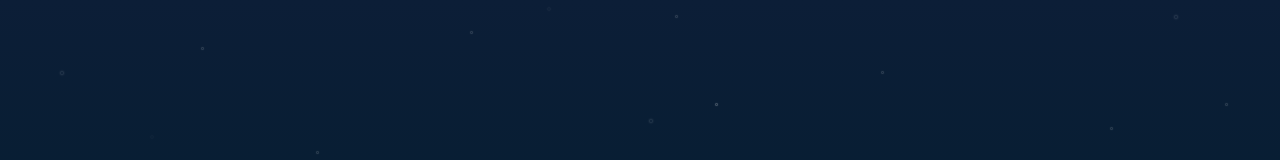
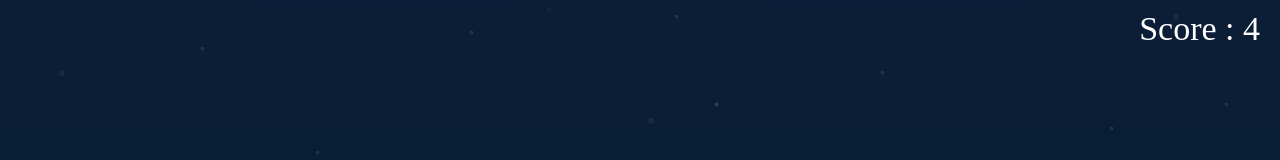
Before and after one commit to verma-harsh/Rocket, a React (Create React App) app: page / in a window 1280 px wide. Shown: the top 160 px of the page. Built offline with nearby package versions, Linux system fonts and the light colour scheme.

Commit message:
Adding score

```diff
--- a/src/components/app/App.js
+++ b/src/components/app/App.js
@@ -1,6 +1,7 @@
 import React from 'react';
 import { Rocket } from "../../game-objects/rocket/rocket";
 import { Star } from "../../game-objects/star/Star";
+import { Score } from "../../game-objects/score/score";
 import "../app/app.css";
 
 class RocketApp extends React.Component {
@@ -8,6 +9,7 @@ class RocketApp extends React.Component {
     state = {
         rocketStruct: '',
         framePos : 0,
+        score: 0
     }
 
     componentDidMount(){
@@ -17,7 +19,8 @@ class RocketApp extends React.Component {
     gameLoop(){
         this.setState({
             rocketStruct : this.rocket.getMyStructure(),
-            framePos : this.state.framePos > 100 ? 0 : (this.state.framePos + 0.1)
+            framePos : this.state.framePos > 100 ? 0 : (this.state.framePos + 0.1),
+            score : (this.state.score + 0.01)
         })
         window.requestAnimationFrame(()=>{
             this.gameLoop();
@@ -28,6 +31,7 @@ class RocketApp extends React.Component {
 
         return (
             <div className="full-height">
+                <Score score={parseInt(this.state.score)}/>
                 <div className="full-height space-background">
                     <Star framePos={this.state.framePos} />
                 </div>
--- a/src/game-objects/rocket/rocket.js
+++ b/src/game-objects/rocket/rocket.js
@@ -51,23 +51,23 @@ export class Rocket {
     switch (key) {
       case "ArrowUp": {
         this.y = this.y - this.speed;
-        this.rotaionPos = this.rotaionPos === -90 ? this.rotaionPos : this.rotaionPos - 2;
+        this.rotaionPos = this.rotaionPos < -89 || this.rotaionPos === -90 ? -90 : this.rotaionPos - 10;
         break;
       }
       case "ArrowDown": {
         this.y = this.y + this.speed;
-        this.rotaionPos = this.rotaionPos === +90 ? this.rotaionPos : this.rotaionPos + 2;
+        this.rotaionPos = this.rotaionPos > 89 || this.rotaionPos === 90 ? 90 : this.rotaionPos + 10;
         break;
       }
       case "ArrowLeft": {
         this.x = this.x - this.speed;
-        this.rotaionPos = this.rotaionPos === -180 ? this.rotaionPos : this.rotaionPos - 10;
+        this.rotaionPos = this.rotaionPos < -179 || this.rotaionPos === -180 ? -180 : this.rotaionPos - 10;
 
         break;
       }
       case "ArrowRight": {
         this.x = this.x + this.speed;
-        this.rotaionPos = this.rotaionPos === 0 ? this.rotaionPos : this.rotaionPos + 10;
+        this.rotaionPos = this.rotaionPos > 1 || this.rotaionPos === 0 ? 0 : this.rotaionPos + 10;
 
         break;
       }
--- /dev/null
+++ b/src/game-objects/score/score.css
@@ -0,0 +1,14 @@
+.score-box-container{
+    background: transparent;
+}
+
+.score-box{
+    width: 100%;
+    text-align: right;
+    height: 40px;
+    position: absolute;
+    right: 0;
+    color: white;
+    padding: 10px 20px;
+    font-size: 34px;
+}
--- /dev/null
+++ b/src/game-objects/score/score.js
@@ -0,0 +1,14 @@
+import React from "react";
+import '../score/score.css';
+
+export class Score extends React.Component{
+    render(){
+        return (
+            <div className="score-box-container">
+                    <div className="score-box">
+                       Score : {parseInt(this.props.score)}
+                    </div>
+            </div>
+        );
+    }
+}
```
